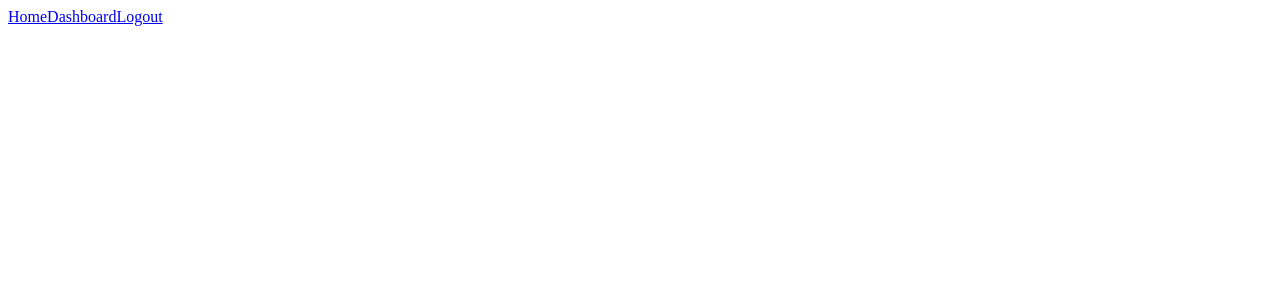
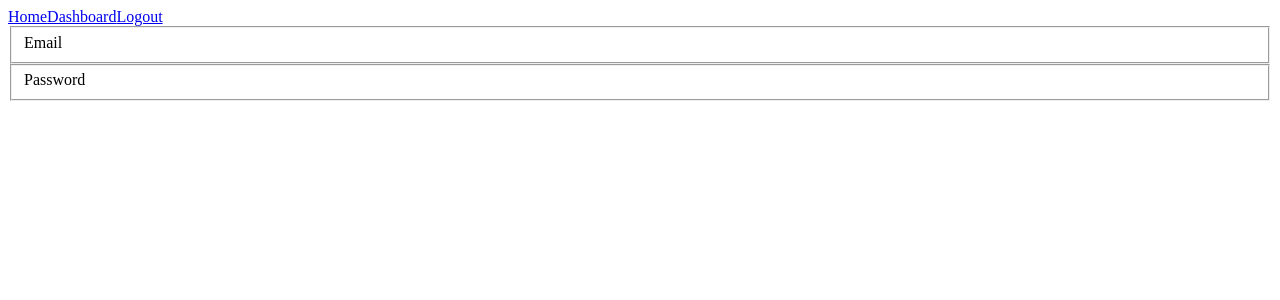
Before and after one commit to zack-jack/MERNAuth, a React (Create React App) app in the folder client/: page /user/register in a window 1280 px wide. Shown: the top 300 px of the page. Built offline with nearby package versions, Linux system fonts and the light colour scheme.

Commit message:
Implement Redux

```diff
--- /dev/null
+++ b/client/src/components/auth/Register.js
@@ -0,0 +1,19 @@
+import React, { Component } from 'react';
+
+class Register extends Component {
+  render() {
+    return (
+      <form>
+        <fieldset>
+          <label>Email</label>
+        </fieldset>
+
+        <fieldset>
+          <label>Password</label>
+        </fieldset>
+      </form>
+    );
+  }
+}
+
+export default Register;
--- a/client/src/index.js
+++ b/client/src/index.js
@@ -1,15 +1,27 @@
 import React from 'react';
 import ReactDOM from 'react-dom';
 import { BrowserRouter as Router, Route } from 'react-router-dom';
+import { createStore } from 'redux';
+import { Provider } from 'react-redux';
+
+import rootReducer from './reducers';
 
 import App from './components/App';
 import Welcome from './components/Welcome';
+import Register from './components/auth/Register';
+
+// Setup redux store
+const INITIAL_STATE = {};
+const store = createStore(rootReducer, INITIAL_STATE);
 
 ReactDOM.render(
-  <Router>
-    <App>
-      <Route path="/" exact component={Welcome} />
-    </App>
-  </Router>,
+  <Provider store={store}>
+    <Router>
+      <App>
+        <Route path="/" exact component={Welcome} />
+        <Route path="/user/register" component={Register} />
+      </App>
+    </Router>
+  </Provider>,
   document.getElementById('root')
 );
--- /dev/null
+++ b/client/src/reducers/auth.js
@@ -0,0 +1,8 @@
+const INITIAL_STATE = {
+  authenticated: '',
+  errorMessages: []
+};
+
+export default (state = INITIAL_STATE, action) => {
+  return state;
+};
--- /dev/null
+++ b/client/src/reducers/index.js
@@ -0,0 +1,7 @@
+import { combineReducers } from 'redux';
+
+import auth from './auth';
+
+export default combineReducers({
+  auth
+});
```
